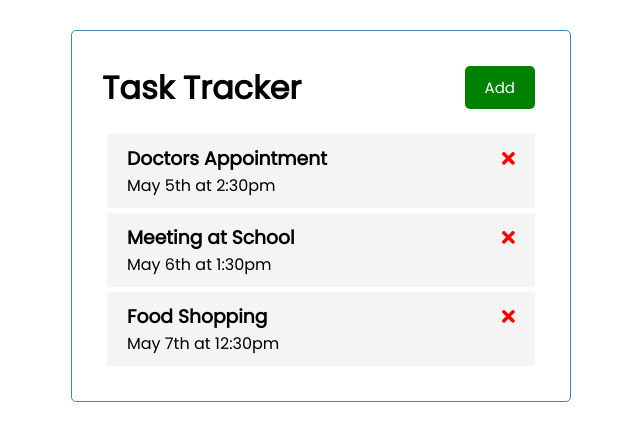
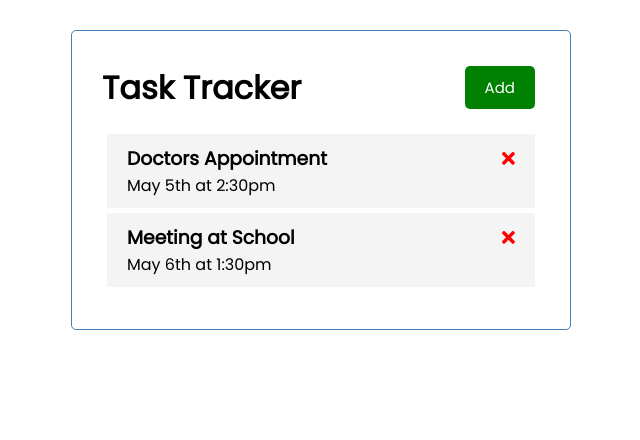
Before and after one commit to jbrasko2/angular-crash, an Angular app: page / in a window 1280 px wide. Shown: the top 440 px of the page, without its empty margins (319-959 px from the left). Built offline with nearby package versions, Linux system fonts and the light colour scheme; data requests are answered from the project's data file.

Commit message:
build deleteTask

```diff
--- a/db.json
+++ b/db.json
@@ -11,12 +11,6 @@
       "text": "Meeting at School",
       "day": "May 6th at 1:30pm",
       "reminder": true
-    },
-    {
-      "id": 3,
-      "text": "Food Shopping",
-      "day": "May 7th at 12:30pm",
-      "reminder": false
     }
   ]
 }
--- a/src/app/components/task-item/task-item.component.ts
+++ b/src/app/components/task-item/task-item.component.ts
@@ -1,4 +1,4 @@
-import { Component, OnInit, Input } from '@angular/core';
+import { Component, OnInit, Input, Output, EventEmitter } from '@angular/core';
 import { Task } from 'src/app/Task';
 import { faTimes } from '@fortawesome/free-solid-svg-icons';
 
@@ -9,13 +9,14 @@
 })
 export class TaskItemComponent implements OnInit {
   @Input() task!: Task;
+  @Output() onDeleteTask: EventEmitter<Task> = new EventEmitter();
   faTimes = faTimes;
 
   constructor() {}
 
   ngOnInit(): void {}
 
-  onDelete(task: object) {
-    console.log(task);
+  onDelete(task: any) {
+    this.onDeleteTask.emit(task);
   }
 }
--- a/src/app/components/tasks/tasks.component.html
+++ b/src/app/components/tasks/tasks.component.html
@@ -1 +1,5 @@
-<app-task-item *ngFor="let task of tasks" [task]="task"></app-task-item>
+<app-task-item
+  *ngFor="let task of tasks"
+  [task]="task"
+  (onDeleteTask)="deleteTask(task)"
+></app-task-item>
--- a/src/app/components/tasks/tasks.component.ts
+++ b/src/app/components/tasks/tasks.component.ts
@@ -15,4 +15,10 @@
   ngOnInit(): void {
     this.taskService.getTasks().subscribe((tasks) => (this.tasks = tasks));
   }
+
+  deleteTask(task: Task) {
+    this.taskService.deleteTask(task).subscribe(() => {
+      this.tasks = this.tasks.filter((t) => t.id !== task.id);
+    });
+  }
 }
--- a/src/app/services/task.service.ts
+++ b/src/app/services/task.service.ts
@@ -14,4 +14,9 @@
   getTasks(): Observable<Task[]> {
     return this.http.get<Task[]>(this.apiUrl);
   }
+
+  deleteTask(task: Task): Observable<Task> {
+    const url = `${this.apiUrl}/${task.id}`;
+    return this.http.delete<Task>(url);
+  }
 }
```
